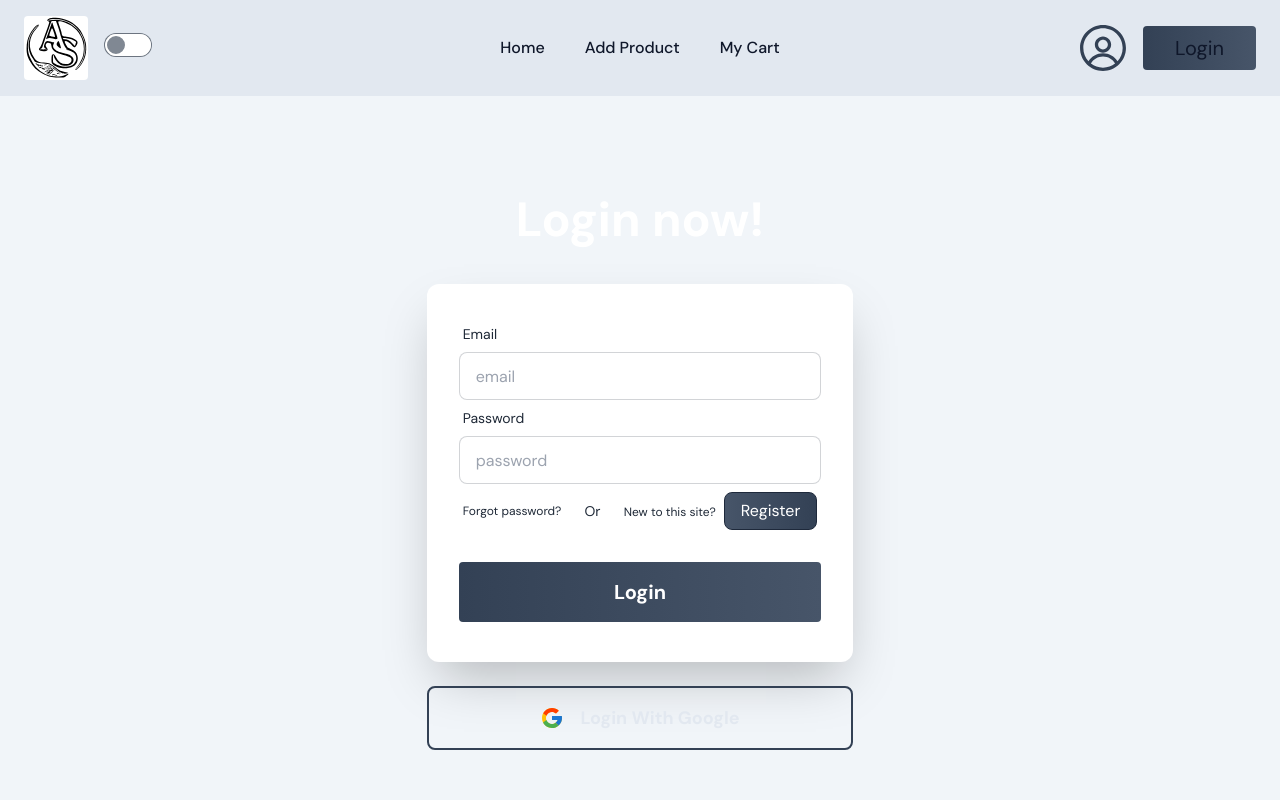
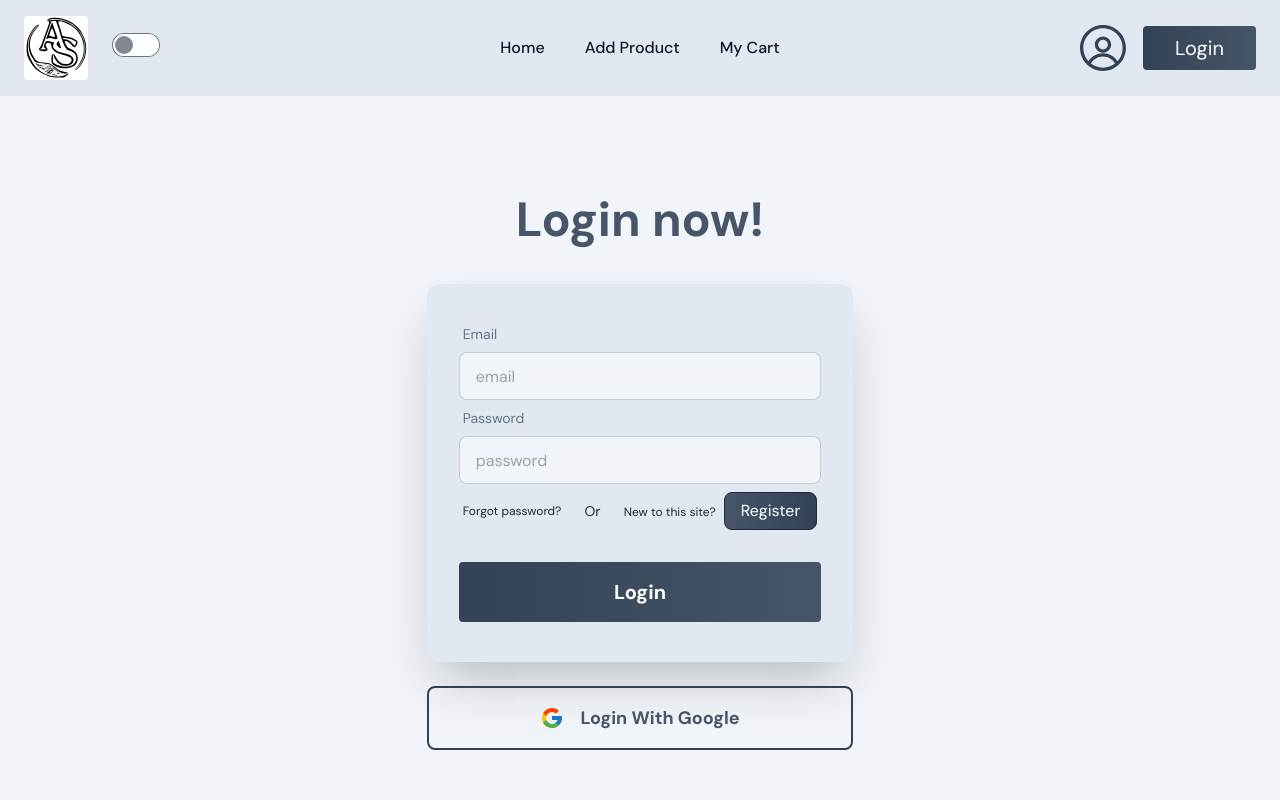
Before and after one commit to Mahadi-Hasan-Sopon/authentic-shop-client, a React (Vite) app: page /login in a window 1280 px wide. Shown: the top 800 px of the page. Built offline with nearby package versions, Linux system fonts and the light colour scheme; no server answers.

Commit message:
dark mode css fixed

```diff
--- a/src/Components/Shared/Navbar/Navbar.jsx
+++ b/src/Components/Shared/Navbar/Navbar.jsx
@@ -17,7 +17,7 @@ function Navbar() {
         <div className="navbar-start">
           <Link to="/" className="hidden sm:block text-2xl">
             <img
-              className="max-w-full rounded h-16 bg-white"
+              className="max-w-full rounded h-16 bg-white mr-2"
               src={Logo}
               alt=""
             />
@@ -44,7 +44,9 @@ function Navbar() {
               tabIndex={0}
               className="dropdown-content mt-1 py-6 shadow bg-[#202020] space-y-4 w-[300px]"
             >
-              <NavbarLinks LiClass={"px-8 md:px-12 block w-full"} />
+              <NavbarLinks
+                LiClass={"px-8 md:px-12 block w-full text-slate-200"}
+              />
             </ul>
           </div>
           <ToggleTheme className={"ms-4"} />
@@ -84,7 +86,7 @@ function Navbar() {
             ) : (
               <Link
                 to={"/login"}
-                className="text-lg md:text-xl py-2 px-6 md:px-8 dark:text-white bg-gradient-to-r from-slate-700 to-slate-600 rounded"
+                className="text-lg md:text-xl py-2 px-6 md:px-8 text-white bg-gradient-to-r from-slate-700 to-slate-600 rounded"
               >
                 Login
               </Link>
--- a/src/Pages/Home/Home.jsx
+++ b/src/Pages/Home/Home.jsx
@@ -126,7 +126,7 @@ function Home() {
         <h2 className="text-3xl font-bold dark:text-slate-100 mb-6">
           Trending Products
         </h2>
-        <div className="products grid grid-cols-2 md:grid-cols-3 lg:grid-cols-5 gap-6">
+        <div className="products grid sm:grid-cols-2 md:grid-cols-3 lg:grid-cols-5 gap-6">
           {trendingProducts.length > 10 &&
             trendingProducts
               .slice(0, 10)
--- a/src/Pages/Login/Login.jsx
+++ b/src/Pages/Login/Login.jsx
@@ -46,33 +46,37 @@ function Login() {
         <div className="py-24">
           <div className="flex-col">
             <div className="mb-10">
-              <h1 className="text-5xl font-bold text-center text-white">
+              <h1 className="text-5xl font-bold text-center dark:text-white text-slate-600">
                 Login now!
               </h1>
             </div>
-            <div className="flex-shrink-0 w-full shadow-2xl bg-base-100 rounded-xl">
+            <div className="flex-shrink-0 w-full shadow-2xl dark:bg-base-100 bg-slate-200 rounded-xl">
               <div className="card-body">
                 <form onSubmit={handleLoginClick}>
                   <div className="form-control">
                     <label className="label">
-                      <span className="label-text">Email</span>
+                      <span className="label-text dark:text-slate-200 text-slate-500">
+                        Email
+                      </span>
                     </label>
                     <input
                       type="email"
                       name="email"
                       placeholder="email"
-                      className="input input-bordered"
+                      className="input input-bordered bg-slate-100 dark:bg-base-300 dark:text-slate-400 text-slate-900"
                     />
                   </div>
                   <div className="form-control">
                     <label className="label">
-                      <span className="label-text">Password</span>
+                      <span className="label-text dark:text-slate-200 text-slate-500">
+                        Password
+                      </span>
                     </label>
                     <input
                       type="password"
                       name="password"
                       placeholder="password"
-                      className="input input-bordered"
+                      className="input input-bordered bg-slate-100 dark:bg-base-300 dark:text-slate-400 text-slate-900"
                     />
                     <label className="label flex flex-wrap gap-4">
                       <Link className="label-text-alt link link-hover">
@@ -106,7 +110,7 @@ function Login() {
             </div>
             <div
               onClick={handleGoogleLoginClick}
-              className="flex justify-center items-center gap-4 mt-6 w-full md:max-lg:w-1/2 mx-auto py-4 px-6 rounded-lg border-2 border-slate-700 cursor-pointer font-bold md:text-xl text-slate-200 hover:bg-gradient-to-r from-slate-600 to-slate-700 hover:border-transparent"
+              className="flex justify-center items-center gap-4 mt-6 w-full md:max-lg:w-1/2 mx-auto py-4 px-6 rounded-lg border-2 border-slate-700 cursor-pointer font-bold md:text-xl dark:text-slate-200 text-slate-600 hover:bg-gradient-to-r from-slate-600 to-slate-700 hover:border-transparent"
             >
               <FcGoogle className="text-2xl" />
               <button className="text-lg">Login With Google</button>
--- a/src/Pages/Register/Register.jsx
+++ b/src/Pages/Register/Register.jsx
@@ -63,12 +63,12 @@ function Register() {
         <div className="py-24">
           <div className="flex-col">
             <div className="mb-10">
-              <h1 className="text-5xl font-bold text-center text-white">
+              <h1 className="text-5xl font-bold text-center dark:text-white text-slate-600">
                 Register now!
               </h1>
             </div>
             <div
-              className="flex-shrink-0 w-full shadow-2xl bg-base-100 rounded-xl"
+              className="flex-shrink-0 w-full shadow-2xl dark:bg-base-100 rounded-xl bg-slate-200"
               data-aos="fade-up"
               data-aos-easing="linear"
               data-aos-duration="1500"
@@ -77,24 +77,28 @@ function Register() {
                 <form onSubmit={handleRegister}>
                   <div className="form-control">
                     <label className="label">
-                      <span className="label-text">Email</span>
+                      <span className="label-text dark:text-slate-200 text-slate-500">
+                        Email
+                      </span>
                     </label>
                     <input
                       type="email"
                       name="email"
                       placeholder="email"
-                      className="input input-bordered"
+                      className="input input-bordered bg-slate-100 dark:bg-base-300 dark:text-slate-400 text-slate-900"
                     />
                   </div>
                   <div className="form-control">
                     <label className="label">
-                      <span className="label-text">Password</span>
+                      <span className="label-text dark:text-slate-200 text-slate-500">
+                        Password
+                      </span>
                     </label>
                     <input
                       type="password"
                       name="password"
                       placeholder="password"
-                      className="input input-bordered"
+                      className="input input-bordered bg-slate-100 dark:bg-base-300 dark:text-slate-400 text-slate-900"
                     />
                     <label className="label">
                       <span className="text-sm link link-hover text-[#202020]">
@@ -124,7 +128,7 @@ function Register() {
               className="flex justify-center items-center gap-4 mt-6 w-full md:max-lg:w-1/2 mx-auto py-4 px-6 rounded-lg border-2 border-slate-700 cursor-pointer font-bold md:text-xl text-slate-800 hover:bg-gradient-to-r from-slate-800 to-slate-700 hover:border-transparent"
             >
               <FcGoogle className="text-2xl" />
-              <button className="text-lg text-slate-200">
+              <button className="text-lg dark:text-slate-200 text-slate-600">
                 Sign in With Google
               </button>
             </div>
--- a/src/Pages/UpdateProduct/UpdateProduct.jsx
+++ b/src/Pages/UpdateProduct/UpdateProduct.jsx
@@ -78,7 +78,7 @@ function UpdateProduct() {
               name="title"
               defaultValue={title}
               placeholder="Enter product name"
-              className="input rounded p-3 placeholder:text-opacity-60"
+              className="input rounded bg-slate-100 dark:bg-base-300 dark:text-slate-400 text-slate-900 p-3 placeholder:text-opacity-60"
               required
             />
           </div>
@@ -93,7 +93,7 @@ function UpdateProduct() {
               name="category"
               defaultValue={category}
               placeholder="e.g: monitor, laptop, smartphones, computer, storage, sound-system"
-              className="input rounded p-3 placeholder:text-opacity-60"
+              className="input rounded bg-slate-100 dark:bg-base-300 dark:text-slate-400 text-slate-900 p-3 placeholder:text-opacity-60"
             />
           </div>
         </div>
@@ -109,7 +109,7 @@ function UpdateProduct() {
               name="brand"
               defaultValue={brand}
               placeholder="e.g: Acer, HP, Dell, Apple"
-              className="input rounded p-3 placeholder:text-opacity-60"
+              className="input rounded bg-slate-100 dark:bg-base-300 dark:text-slate-400 text-slate-900 p-3 placeholder:text-opacity-60"
             />
           </div>
           <div className="form-control flex flex-col gap-4 w-full">
@@ -123,7 +123,7 @@ function UpdateProduct() {
               name="price"
               defaultValue={price}
               placeholder="850"
-              className="input rounded p-3 placeholder:text-opacity-60"
+              className="input rounded bg-slate-100 dark:bg-base-300 dark:text-slate-400 text-slate-900 p-3 placeholder:text-opacity-60"
             />
           </div>
           <div className="form-control flex flex-col gap-4 w-full">
@@ -137,7 +137,7 @@ function UpdateProduct() {
               name="rating"
               defaultValue={rating?.rate}
               placeholder="Enter rating"
-              className="input rounded p-3 placeholder:text-opacity-60"
+              className="input rounded bg-slate-100 dark:bg-base-300 dark:text-slate-400 text-slate-900 p-3 placeholder:text-opacity-60"
             />
           </div>
         </div>
@@ -153,7 +153,7 @@ function UpdateProduct() {
               name="image"
               defaultValue={image ? image : thumbnail}
               placeholder="Enter photo URL"
-              className="input rounded p-3 placeholder:text-opacity-60"
+              className="input rounded bg-slate-100 dark:bg-base-300 dark:text-slate-400 text-slate-900 p-3 placeholder:text-opacity-60"
             />
           </div>
           <div className="form-control flex flex-col gap-4 w-full">
@@ -167,7 +167,7 @@ function UpdateProduct() {
               name="description"
               defaultValue={description}
               placeholder="Enter product short details"
-              className="input rounded p-3 placeholder:text-opacity-60"
+              className="input rounded bg-slate-100 dark:bg-base-300 dark:text-slate-400 text-slate-900 p-3 placeholder:text-opacity-60"
             />
           </div>
         </div>
```
Also changed, not shown: src/Pages/AddProduct/AddProduct.jsx (+8 -8 lines).
